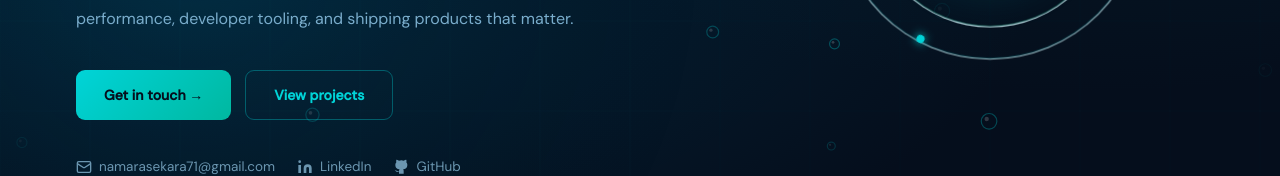
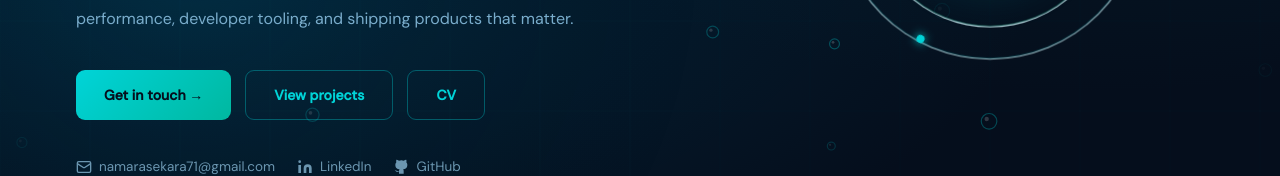
Before and after one commit to NipunEranda/nipuneranda.github.io, a Vue app: page / in a window 1280 px wide. Shown: the part 519-695 px from the top of the page. Built offline with nearby package versions, Linux system fonts and the light colour scheme.

Commit message:
cv linked

```diff
--- a/src/components/HeroSection.vue
+++ b/src/components/HeroSection.vue
@@ -130,6 +130,7 @@ onBeforeUnmount(() => {
         <div class="hero-ctas">
           <a href="#contact" class="btn-primary">Get in touch →</a>
           <a href="#projects" class="btn-outline">View projects</a>
+          <a href="https://drive.google.com/file/d/1QXJiarU7eYKmiYMPWPjVwUF1qBfxdxzW/view?usp=sharing" target="_blank" class="btn-outline">CV</a>
         </div>
         <div class="hero-socials">
           <a href="mailto:namarasekara71@gmail.com" class="soc-link">
```
